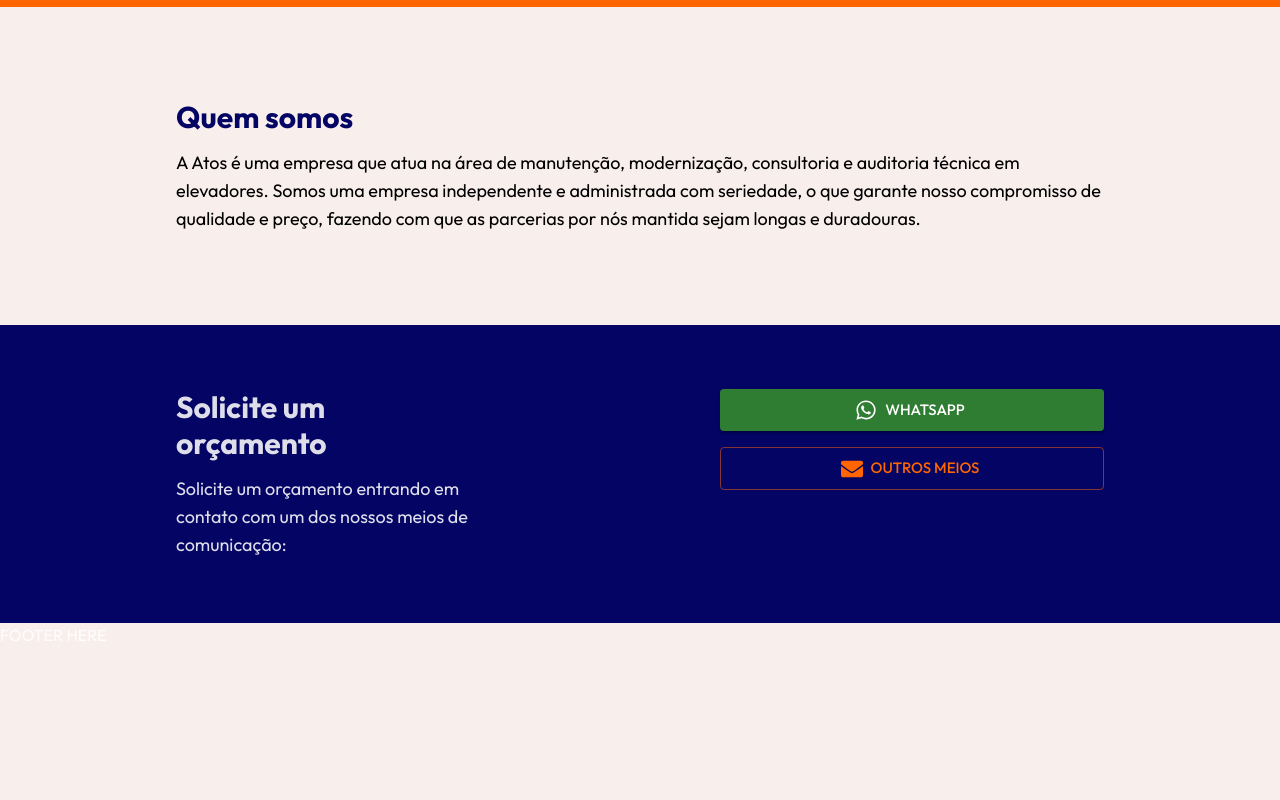
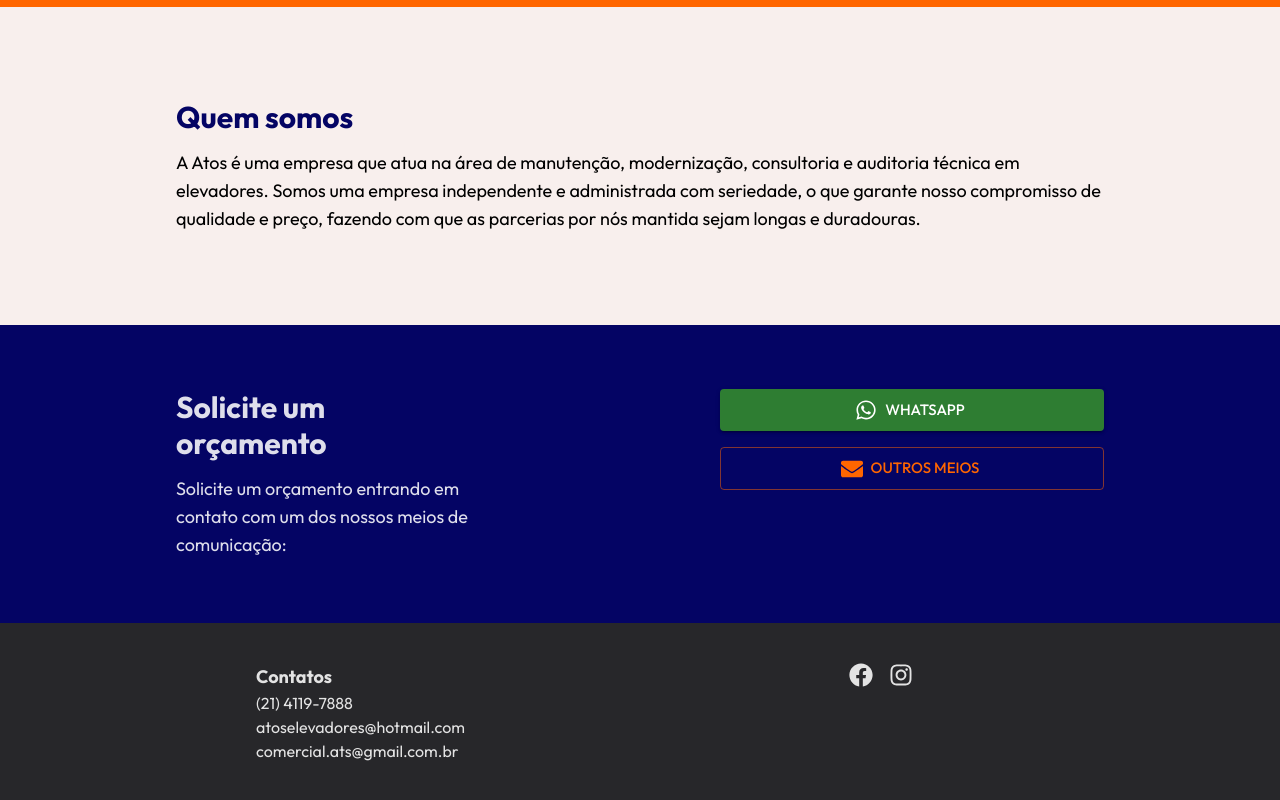
Before and after one commit to willianac/atos, a React (Vite) app: page / in a window 1280 px wide. Shown: the part 1988-2788 px from the top of the page. Before the commit the page ends 2635 px from the top, so only its background shows below. Built offline with nearby package versions, Linux system fonts and the light colour scheme.

Commit message:
created page footer

```diff
--- /dev/null
+++ b/src/component/Footer/Footer.tsx
@@ -0,0 +1,27 @@
+import { FaFacebook } from "react-icons/fa";
+import { FaInstagram } from "react-icons/fa";
+
+function Footer() {
+	return (
+		<footer className="bg-zinc-800 py-10 lg:px-64">
+			<div className="flex gap-96">
+				<div className="flex flex-col">
+					<span className="font-bold text-lg">Contatos</span>
+					<span>(21) 4119-7888</span>
+					<span>atoselevadores@hotmail.com</span>
+					<span>comercial.ats@gmail.com.br</span>
+				</div>
+				<div className="flex gap-4">
+					<a href="https://www.facebook.com/everaldo.lourenco.524?mibextid=ZbWKwL" target="_blank" rel="noreferrer">
+						<FaFacebook className="text-2xl hover:text-orange"/>
+					</a>
+					<a href="https://www.instagram.com/atoselevadores?igsh=MTFuMzBobXlreW1xZw==" target="_blank" rel="noreferrer">
+						<FaInstagram className="text-2xl hover:text-orange"/>
+					</a>
+				</div>
+			</div>
+		</footer>
+	)
+}
+
+export default Footer;
--- a/src/component/Navbar/Navbar.tsx
+++ b/src/component/Navbar/Navbar.tsx
@@ -10,7 +10,7 @@
 	}
 
 	return (
-		<header className="flex justify-between items-center px-16 h-16 bg-white overflow-hidden lg:h-24 lg:px-96">
+		<header className="flex justify-between items-center px-16 h-16 bg-white overflow-hidden lg:h-24 lg:px-96 relative shadow-md shadow-black/15">
 			<div>
 				<Link to="/">
 					<img src={logo} className="block max-w-28" alt="company logo" />
--- a/src/layout/MainLayout.tsx
+++ b/src/layout/MainLayout.tsx
@@ -1,5 +1,6 @@
 import { Outlet } from "react-router-dom";
 import Navbar from "../component/Navbar/Navbar";
+import Footer from "../component/Footer/Footer";
 
 function MainLayout() {
 	return (
@@ -9,9 +10,7 @@
 				<main>
 					<Outlet />
 				</main>
-				<footer>
-					FOOTER HERE
-				</footer>
+				<Footer />
 			</div>
 		</>
 	)
```
Also changed, not shown: src/routes.tsx (+12 -1 lines).
